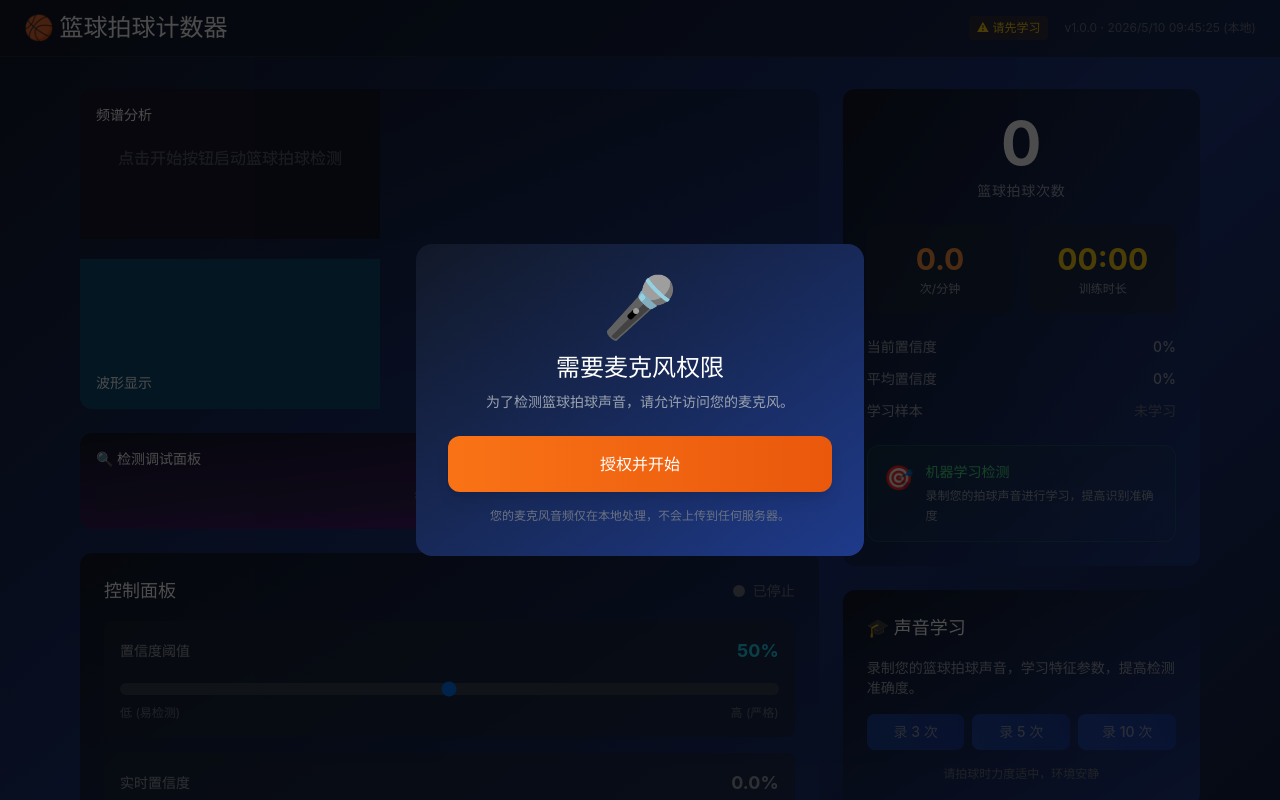
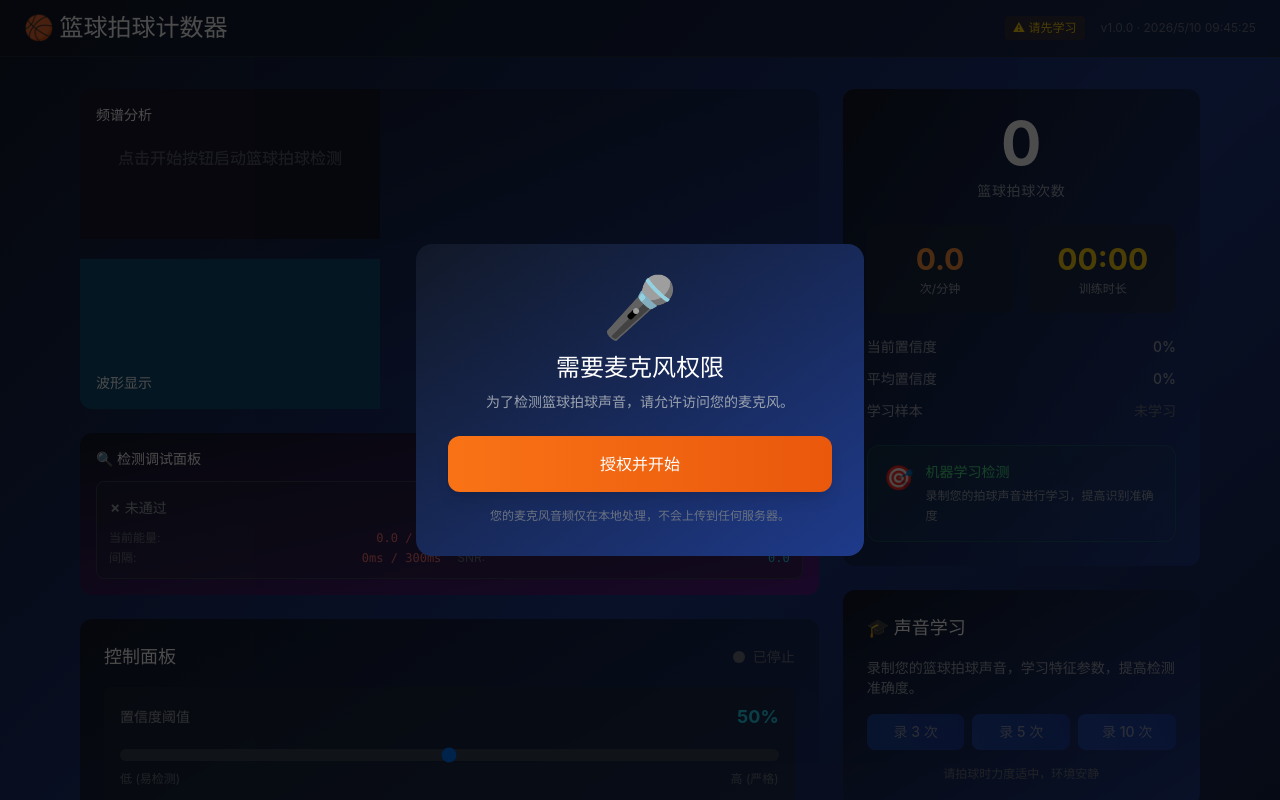
Before and after one commit to jasongwq/basketball-counter, a React (Vite) app: page / in a window 1280 px wide. Shown: the top 800 px of the page. Built offline with nearby package versions, Linux system fonts and the light colour scheme.

Commit message:
fix: display version/time correctly and show detection thresholds

```diff
--- a/src/App.tsx
+++ b/src/App.tsx
@@ -6,7 +6,7 @@ import { AudioVisualizer } from './components/AudioVisualizer';
 import { StatsPanel } from './components/StatsPanel';
 import { LearningPanel } from './components/LearningPanel';
 import { DetectionDebugPanel } from './components/DetectionDebugPanel';
-import { BUILD_VERSION, BUILD_TIME } from './version';
+import { BUILD_VERSION, BUILD_TIME, BUILD_TIMESTAMP } from './version';
 
 function App() {
   const [isStarted, setIsStarted] = useState(false);
--- a/src/components/DetectionDebugPanel.tsx
+++ b/src/components/DetectionDebugPanel.tsx
@@ -17,6 +17,7 @@ interface CheckStep {
 
 export const DetectionDebugPanel: React.FC<DetectionDebugPanelProps> = ({ debugInfo, isActive }) => {
   const [steps, setSteps] = useState<CheckStep[]>([]);
+  const [expanded, setExpanded] = useState(false);
 
   useEffect(() => {
     if (!isActive || !debugInfo) return;
@@ -63,13 +64,6 @@ export const DetectionDebugPanel: React.FC<DetectionDebugPanelProps> = ({ debugI
         value: debugInfo.timeSinceLastHit !== undefined ? `${debugInfo.timeSinceLastHit}ms` : '-',
         threshold: `> ${debugInfo.minInterval ?? 250}ms`,
         detail: !debugInfo.peakPass ? '跳过' : (debugInfo.intervalPass ? '间隔足够' : '间隔太短')
-      },
-      {
-        id: 'result',
-        name: '最终判定',
-        status: debugInfo.detected ? 'pass' : (debugInfo.allChecksComplete ? 'fail' : 'checking'),
-        value: debugInfo.detected ? '✓ 计数' : (debugInfo.allChecksComplete ? '✗ 未通过' : '判定中'),
-        detail: debugInfo.failReason || (debugInfo.detected ? '检测成功' : '等待完整判定')
       }
     ];
 
@@ -78,15 +72,23 @@ export const DetectionDebugPanel: React.FC<DetectionDebugPanelProps> = ({ debugI
 
   const getStatusColor = (status: CheckStep['status']) => {
     switch (status) {
-      case 'pass': return { bg: 'bg-green-900/50', border: 'border-green-500', text: 'text-green-400', icon: '✓' };
-      case 'fail': return { bg: 'bg-red-900/50', border: 'border-red-500', text: 'text-red-400', icon: '✗' };
-      case 'checking': return { bg: 'bg-yellow-900/50', border: 'border-yellow-500', text: 'text-yellow-400', icon: '◐' };
-      case 'skip': return { bg: 'bg-gray-800/50', border: 'border-gray-600', text: 'text-gray-500', icon: '○' };
-      default: return { bg: 'bg-gray-800/50', border: 'border-gray-600', text: 'text-gray-400', icon: '○' };
+      case 'pass': return { bg: 'bg-green-900/50', border: 'border-green-500', text: 'text-green-400' };
+      case 'fail': return { bg: 'bg-red-900/50', border: 'border-red-500', text: 'text-red-400' };
+      case 'checking': return { bg: 'bg-yellow-900/50', border: 'border-yellow-500', text: 'text-yellow-400' };
+      case 'skip': return { bg: 'bg-gray-800/50', border: 'border-gray-600', text: 'text-gray-500' };
+      default: return { bg: 'bg-gray-800/50', border: 'border-gray-600', text: 'text-gray-400' };
     }
   };
 
-  const [expanded, setExpanded] = useState(false);
+  const getStatusDot = (status: CheckStep['status']) => {
+    switch (status) {
+      case 'pass': return 'bg-green-400';
+      case 'fail': return 'bg-red-400';
+      case 'checking': return 'bg-yellow-400 animate-pulse';
+      case 'skip': return 'bg-gray-600';
+      default: return 'bg-gray-600';
+    }
+  };
 
   return (
     <div className="bg-gradient-to-br from-gray-900 to-purple-900 rounded-xl p-4 space-y-3">
@@ -103,58 +105,97 @@ export const DetectionDebugPanel: React.FC<DetectionDebugPanelProps> = ({ debugI
       </div>
 
       <div className="space-y-2">
-        {steps.map((step, index) => {
+        {steps.map((step) => {
           const colors = getStatusColor(step.status);
           return (
             <div key={step.id} className="flex items-center gap-2">
-              <div className={`w-2 h-2 rounded-full ${step.status === 'pass' ? 'bg-green-400' : step.status === 'fail' ? 'bg-red-400' : step.status === 'checking' ? 'bg-yellow-400 animate-pulse' : 'bg-gray-600'}`} />
+              <div className={`w-2 h-2 rounded-full ${getStatusDot(step.status)}`} />
               <span className="text-xs text-gray-400 w-20">{step.name}</span>
               <span className={`text-xs font-mono ${colors.text}`}>{step.value}</span>
-              {expanded && step.threshold && (
-                <span className="text-xs text-gray-500 ml-auto">阈值: {step.threshold}</span>
-              )}
+              <span className="text-xs text-gray-600">/</span>
+              <span className="text-xs text-gray-500">{step.threshold}</span>
             </div>
           );
         })}
       </div>
 
+      <div className={`rounded-lg p-3 ${
+        debugInfo.detected
+          ? 'bg-green-900/40 border border-green-500/50'
+          : 'bg-gray-800/40 border border-gray-700'
+      }`}>
+        <div className="flex items-center justify-between mb-2">
+          <span className={`font-bold text-sm ${
+            debugInfo.detected ? 'text-green-400' : 'text-gray-400'
+          }`}>
+            {debugInfo.detected ? '🎯 检测成功' : '✗ 未通过'}
+          </span>
+          <span className={`text-lg font-bold ${
+            debugInfo.detected ? 'text-green-400' : 'text-gray-500'
+          }`}>
+            {debugInfo.hitCount}
+          </span>
+        </div>
+
+        <div className="grid grid-cols-2 gap-x-4 gap-y-1 text-xs">
+          <div className="flex justify-between">
+            <span className="text-gray-500">当前能量:</span>
+            <span className={`font-mono ${
+              debugInfo.energyPass ? 'text-green-400' : 'text-red-400'
+            }`}>
+              {debugInfo.currentEnergy?.toFixed(1)} / {debugInfo.energyThreshold?.toFixed(1)}
+            </span>
+          </div>
+          <div className="flex justify-between">
+            <span className="text-gray-500">置信度:</span>
+            <span className={`font-mono ${
+              debugInfo.confidencePass ? 'text-green-400' : 'text-red-400'
+            }`}>
+              {(debugInfo.currentConfidence * 100).toFixed(0)}% / {(debugInfo.confidenceThreshold * 100).toFixed(0)}%
+            </span>
+          </div>
+          <div className="flex justify-between">
+            <span className="text-gray-500">间隔:</span>
+            <span className={`font-mono ${
+              debugInfo.intervalPass ? 'text-green-400' : 'text-red-400'
+            }`}>
+              {debugInfo.timeSinceLastHit}ms / {debugInfo.minInterval}ms
+            </span>
+          </div>
+          <div className="flex justify-between">
+            <span className="text-gray-500">SNR:</span>
+            <span className="text-cyan-400 font-mono">{debugInfo.snr?.toFixed(1)}</span>
+          </div>
+        </div>
+
+        {debugInfo.failReason && !debugInfo.detected && (
+          <div className="mt-2 pt-2 border-t border-gray-700 text-xs text-red-400">
+            失败原因: {debugInfo.failReason}
+          </div>
+        )}
+      </div>
+
       {expanded && debugInfo && (
         <div className="bg-gray-900/50 rounded-lg p-3 space-y-2 text-xs">
-          <div className="text-gray-400 mb-2">详细参数:</div>
+          <div className="text-gray-400 mb-2 font-semibold">完整参数:</div>
           <div className="grid grid-cols-2 gap-x-4 gap-y-1">
             <div className="flex justify-between">
-              <span className="text-gray-500">当前能量:</span>
-              <span className="text-cyan-400 font-mono">{debugInfo.currentEnergy?.toFixed(2) ?? '-'}</span>
+              <span className="text-gray-500">峰值能量:</span>
+              <span className="text-yellow-400 font-mono">{debugInfo.peakEnergy?.toFixed(2)}</span>
             </div>
             <div className="flex justify-between">
-              <span className="text-gray-500">能量阈值:</span>
-              <span className="text-orange-400 font-mono">{debugInfo.energyThreshold?.toFixed(2) ?? '-'}</span>
+              <span className="text-gray-500">主频率:</span>
+              <span className="text-pink-400 font-mono">{debugInfo.dominantFrequency?.toFixed(0)} Hz</span>
             </div>
             <div className="flex justify-between">
-              <span className="text-gray-500">SNR:</span>
-              <span className="text-purple-400 font-mono">{debugInfo.snr?.toFixed(2) ?? '-'}</span>
-            </div>
-            <div className="flex justify-between">
-              <span className="text-gray-500">峰值能量:</span>
-              <span className="text-yellow-400 font-mono">{debugInfo.peakEnergy?.toFixed(2) ?? '-'}</span>
-            </div>
-            <div className="flex justify-between">
-              <span className="text-gray-500">频率:</span>
-              <span className="text-pink-400 font-mono">{debugInfo.dominantFrequency?.toFixed(0) ?? '-'} Hz</span>
-            </div>
-            <div className="flex justify-between">
-              <span className="text-gray-500">间隔:</span>
-              <span className="text-green-400 font-mono">{debugInfo.timeSinceLastHit ?? '-'}ms</span>
+              <span className="text-gray-500">能量上升:</span>
+              <span className={debugInfo.isRising ? 'text-green-400' : 'text-gray-400'}>
+                {debugInfo.isRising ? '是' : '否'}
+              </span>
             </div>
           </div>
         </div>
       )}
-
-      <div className={`text-xs text-center py-2 rounded-lg ${debugInfo.detected ? 'bg-green-900/30 text-green-400' : 'bg-gray-800/30 text-gray-500'}`}>
-        {debugInfo.detected
-          ? `🎯 检测成功！当前计数: ${debugInfo.hitCount}`
-          : debugInfo.failReason || '等待检测中...'}
-      </div>
     </div>
   );
 };
--- a/src/version.ts
+++ b/src/version.ts
@@ -1,2 +1,3 @@
 export const BUILD_VERSION = '1.0.0';
-export const BUILD_TIME = new Date().toLocaleString('zh-CN', { hour12: false }) + ' (本地)';
+export const BUILD_TIME = new Date().toLocaleString('zh-CN', { hour12: false });
+export const BUILD_TIMESTAMP = Date.now();
```
Also changed, not shown: 1 other file (tests, documents, lock files or other folders).
